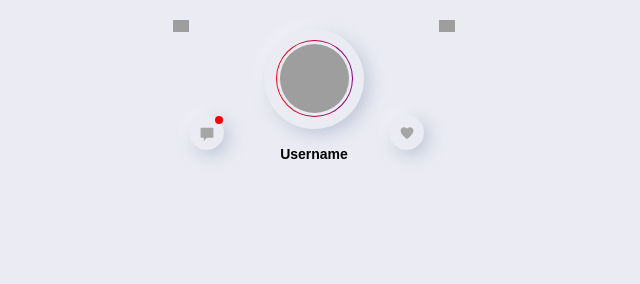
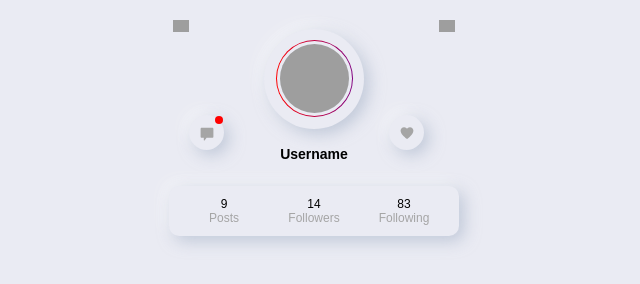
Before and after one commit to andrescasa-dev/neomorphism_instagram, a plain HTML site: page index.html in a window 1280 px wide. Shown: the whole page, without its empty margins (326-966 px from the left). Drawn offline with Linux system fonts and the light colour scheme; grey boxes are pictures that could not be loaded.

Commit message:
the css and html of the post section was added

```diff
--- a/index.html
+++ b/index.html
@@ -33,5 +33,19 @@
     </div>
     <img class="icon--small" src="https://img.icons8.com/ios/50/000000/settings--v1.png" alt="edit">
   </header>
+  <section class="post neumorphism-wrapper center">
+    <p class="text-box text-md">
+      <span>9</span>
+      <span>Posts</span>
+    </p>
+    <p class="text-box text-md">
+      <span>14</span>
+      <span>Followers</span>
+    </p>
+    <p class="text-box text-md">
+      <span>83</span>
+      <span>Following</span>
+    </p>
+  </section>
 </body>
 </html>
--- a/style.css
+++ b/style.css
@@ -105,3 +105,21 @@ body{
 .profile-username{
   font-weight: bold;
 }
+
+.post{
+  display: grid;
+  grid-template-columns: repeat(3,90px);
+  height: 50px;
+  border-radius: 10px;
+  padding-inline: 10px;
+  margin-top: 16px;
+}
+.text-box{
+  display: flex;
+  flex-direction: column;
+  place-items: center;
+}
+
+.text-box :nth-child(2){
+  color: var(--dark-gray);
+}
```
